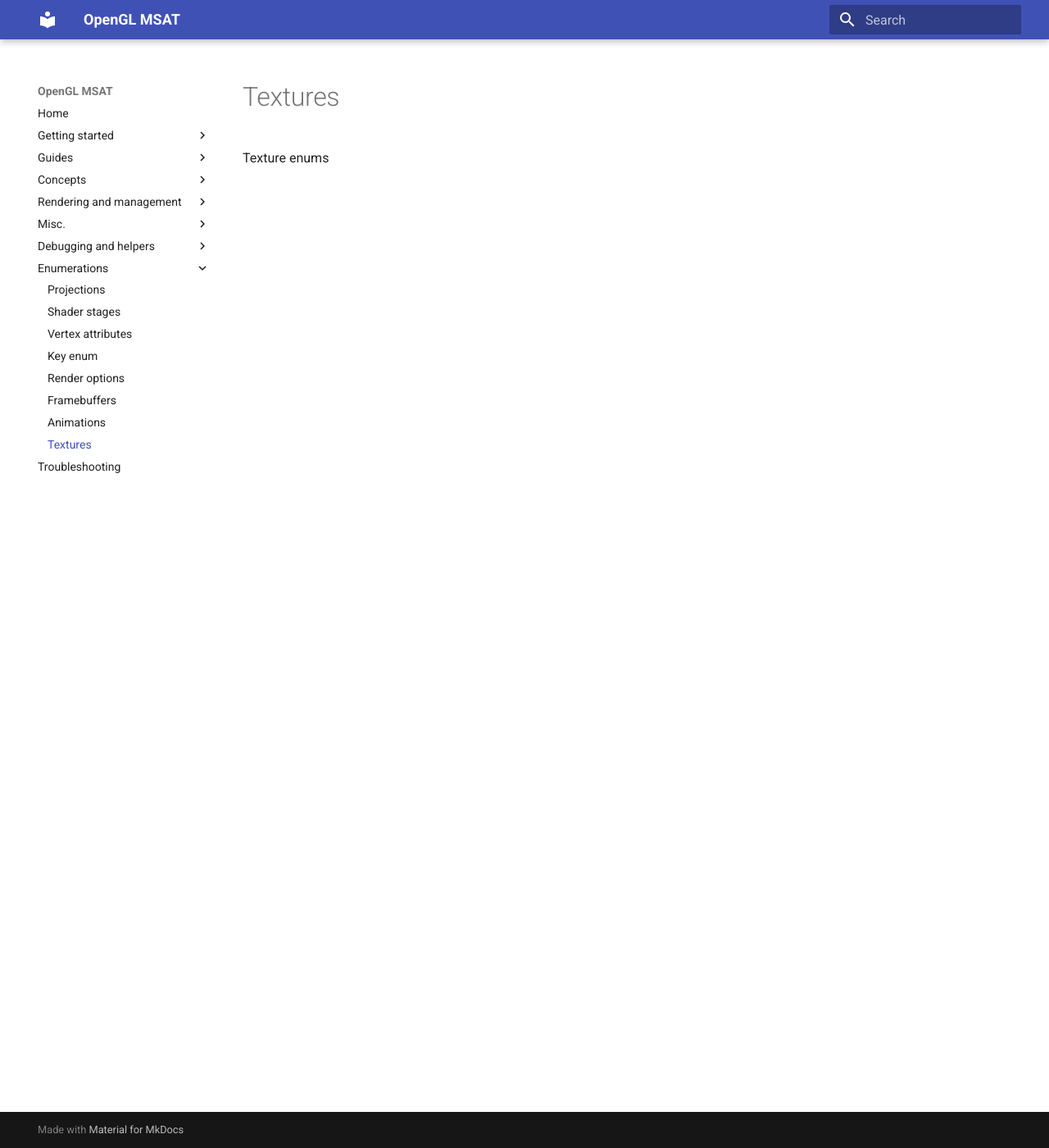
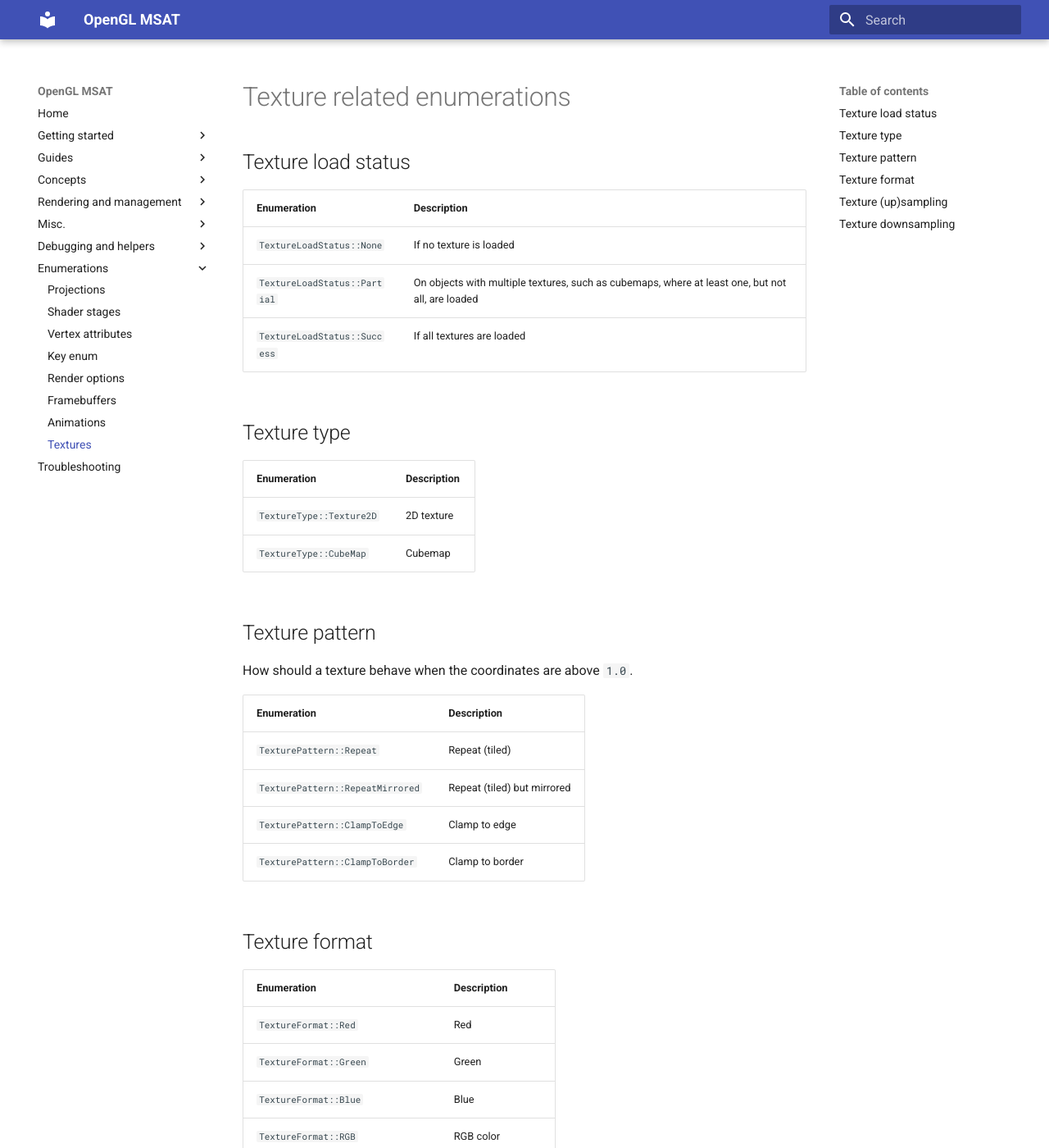
Before and after one commit to markhj/opengl-msat, an MkDocs documentation site: the page built from docs/lists/texture-enums.md, in a window 1280 px wide and 1400 px high. Shown: the whole window at 82% size. Built offline with MkDocs 1.6.1 and Material for MkDocs 9.7.7, drawn with Linux system fonts in a browser that asks for light colours; some of the changed text lies outside the part shown.

Commit message:
Texture enumerations (docs)

```diff
--- a/docs/lists/texture-enums.md
+++ b/docs/lists/texture-enums.md
@@ -1 +1,52 @@
-Texture enums
+# Texture related enumerations
+
+## Texture load status
+| Enumeration                    | Description                                                                                      |
+|--------------------------------|--------------------------------------------------------------------------------------------------|
+| ``TextureLoadStatus::None``    | If no texture is loaded                                                                          |
+| ``TextureLoadStatus::Partial`` | On objects with multiple textures, such as cubemaps, where at least one, but not all, are loaded |
+| ``TextureLoadStatus::Success`` | If all textures are loaded                                                                       |
+
+## Texture type
+| Enumeration                | Description |
+|----------------------------|-------------|
+| ``TextureType::Texture2D`` | 2D texture  |
+| ``TextureType::CubeMap``   | Cubemap     |
+
+## Texture pattern
+
+How should a texture behave when the coordinates are above ``1.0``.
+
+| Enumeration                        | Description                 |
+|------------------------------------|-----------------------------|
+| ``TexturePattern::Repeat``         | Repeat (tiled)              |
+| ``TexturePattern::RepeatMirrored`` | Repeat (tiled) but mirrored |
+| ``TexturePattern::ClampToEdge``    | Clamp to edge               |
+| ``TexturePattern::ClampToBorder``               | Clamp to border             |
+
+## Texture format
+| Enumeration                         | Description       |
+|-------------------------------------|-------------------|
+| ``TextureFormat::Red``              | Red               |
+| ``TextureFormat::Green``            | Green             |
+| ``TextureFormat::Blue``             | Blue              |
+| ``TextureFormat::RGB``              | RGB color         |
+| ``TextureFormat::RGBA``             | RGB + alpha color |
+| ``TextureFormat::DepthComponent``   | Depth component   |
+| ``TextureFormat::StencilComponent`` | Stencil component |
+| ``TextureFormat::Luminance``                 | Luminance         |
+| ``TextureFormat::LuminanceAlpha``            | Luminance + alpha |
+
+## Texture (up)sampling
+| Enumeration                  | Description |
+|------------------------------|-------------|
+| ``TextureSampling::Nearest`` | Nearest     |
+| ``TextureSampling::Linear``  | Linear      |
+
+## Texture downsampling
+| Enumeration                            | Description           |
+|----------------------------------------|-----------------------|
+| ``TextureDownsampling::Nearest``       | Nearest               |
+| ``TextureDownsampling::Linear``        | Linear                |
+| ``TextureDownsampling::MipmapNearest`` | Nearest (from mipmap) |
+| ``TextureDownsampling::MipmapLinear``  | Linear (from mipmap)  |
```
